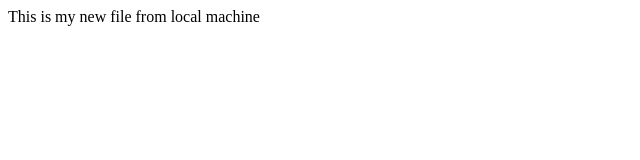
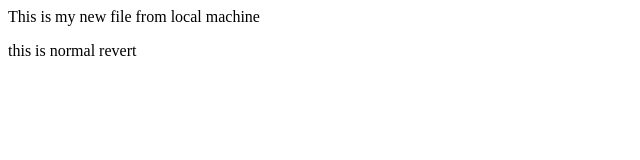
Before and after one commit to syed-fahad-ali-2190/fahadali-gitdemo, a plain HTML site: page index.html in a window 1280 px wide. Shown: the whole page, without its empty margins (0-640 px from the left). Drawn offline with Linux system fonts and the light colour scheme.

Commit message:
normal revert

```diff
--- a/index.html
+++ b/index.html
@@ -1 +1,2 @@
 <p>This is my new file from local machine</p>
+<p>this is normal revert</p>
```
